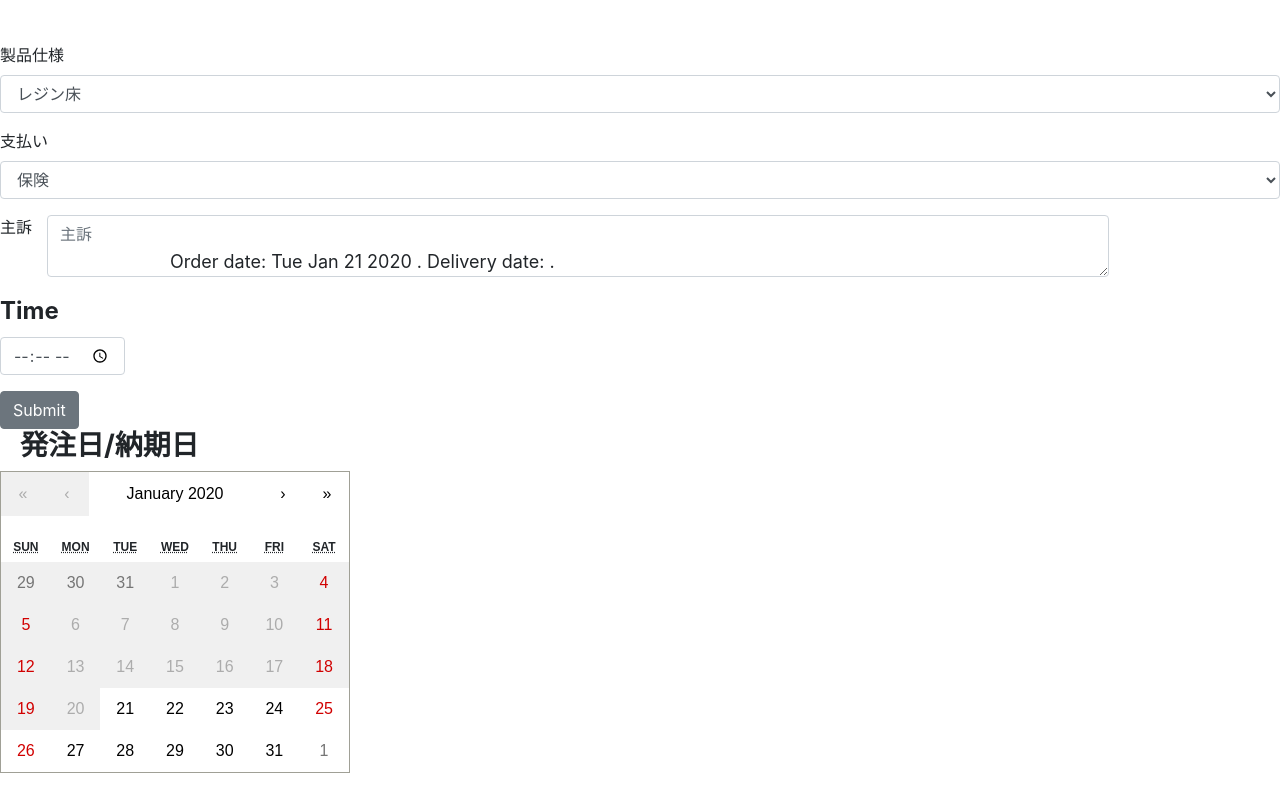
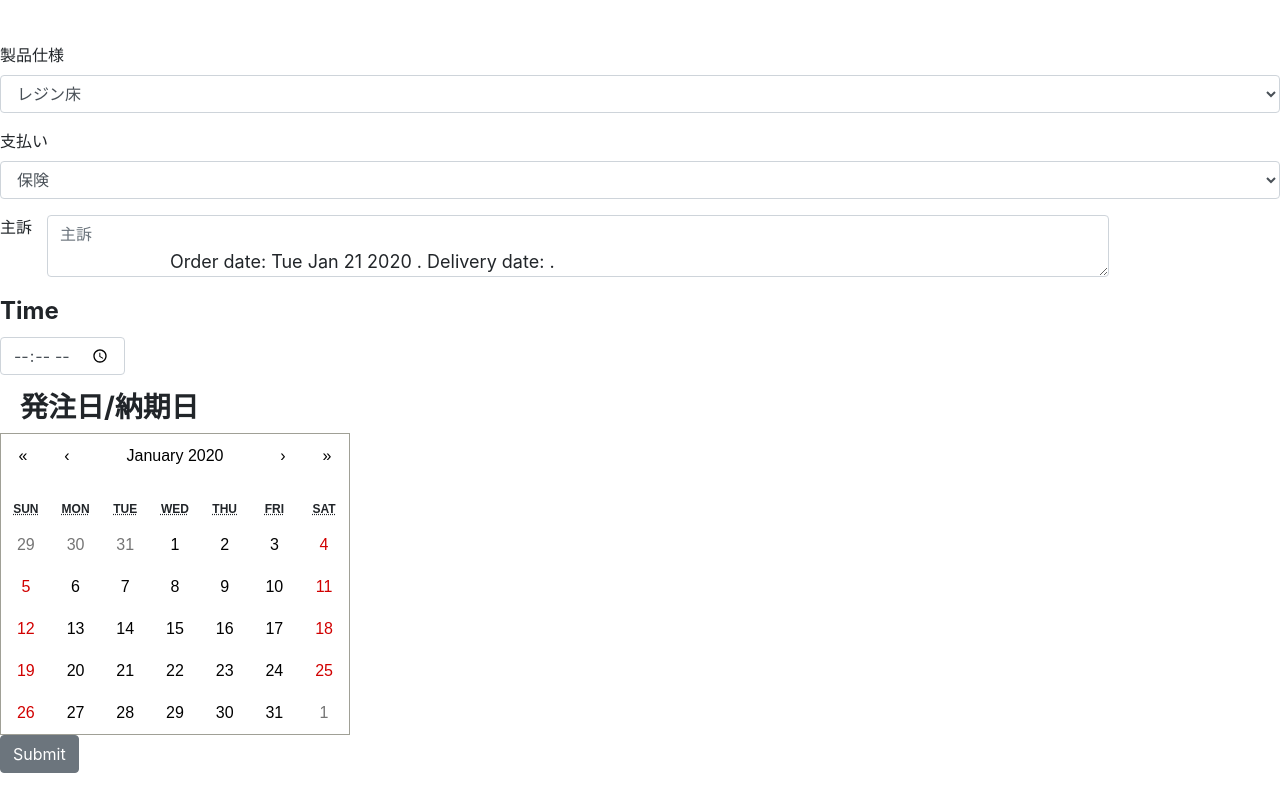
Before and after one commit to JustinTheeDude/dentist-app, a React (Create React App) app: page /home in a window 1280 px wide. Shown: the part 580-1380 px from the top of the page. Built offline with nearby package versions, Linux system fonts and the light colour scheme.

Commit message:
added home route w/ react router

```diff
--- a/package.json
+++ b/package.json
@@ -13,6 +13,7 @@
     "react-bootstrap-date-picker": "^5.1.0",
     "react-calendar": "^2.19.2",
     "react-dom": "^16.12.0",
+    "react-router-dom": "^5.1.2",
     "react-scripts": "3.3.0",
     "reactstrap": "^8.2.0",
     "serialize-javascript": "^2.1.1"
--- a/src/App.js
+++ b/src/App.js
@@ -1,10 +1,18 @@
 import React, { Component } from "react";
 import MainInfo from "./Components/MainInfo";
-import Calendar from "react-calendar";
+// import Calendar from "react-calendar";
 import DeliveryDate from "./Components/DeliveryDate";
 import "bootstrap/dist/css/bootstrap.css";
 import "./App.css";
 import Header from './Components/Header';
+
+
+import {
+    BrowserRouter as Router,
+    Switch,
+    Route,
+    Link
+  } from "react-router-dom";
 
 
 class App extends Component {
@@ -24,21 +32,18 @@ class App extends Component {
 
     render() {
         return (
+            <Router>
                 <div>
                     <Header />
-                <MainInfo />
-                <h3 className="order-heading">発注日/納期日</h3>
-                <Calendar
-                    calendarType="US"
-                    onClickDay={this.onChange}
-                    minDate={  this.state.minDate}
-                    onClickMonth={this.showMonth}
-                />
+                    {/* <MainInfo /> */}
+                    <Route exact path="/home"  render={ () => <MainInfo /> } />
+
                     <DeliveryDate
                         startDate={this.state.startDate.toString().slice(0, 16)}
                         delivery={this.state.deliveryDate.toString().slice(0, 16)}
                     />
                 </div>
+            </Router>
         );
     }
 }
--- a/src/Components/MainInfo.js
+++ b/src/Components/MainInfo.js
@@ -1,6 +1,8 @@
 import React, {Component} from "react";
 import {Col, Row, Form, FormGroup, Label, Input, Button} from "reactstrap";
 import OtherOption from "./OtherOption";
+import Calendar from "react-calendar";
+
 class MainInfo extends Component {
     constructor(props) {
         super(props);
@@ -97,6 +99,13 @@ class MainInfo extends Component {
                      placeholder="time placeholder"
                     />
                 </FormGroup>
+                <h3 className="order-heading">発注日/納期日</h3>
+                <Calendar
+                    calendarType="US"
+                    onClickDay={this.onChange}
+                    minDate={  this.state.minDate}
+                    onClickMonth={this.showMonth}
+                />
                 <Button>Submit</Button>
             </Form>
         );
```
Also changed, not shown: 1 other file (tests, documents, lock files or other folders). Lines whose indentation alone changed are shown as unchanged.
